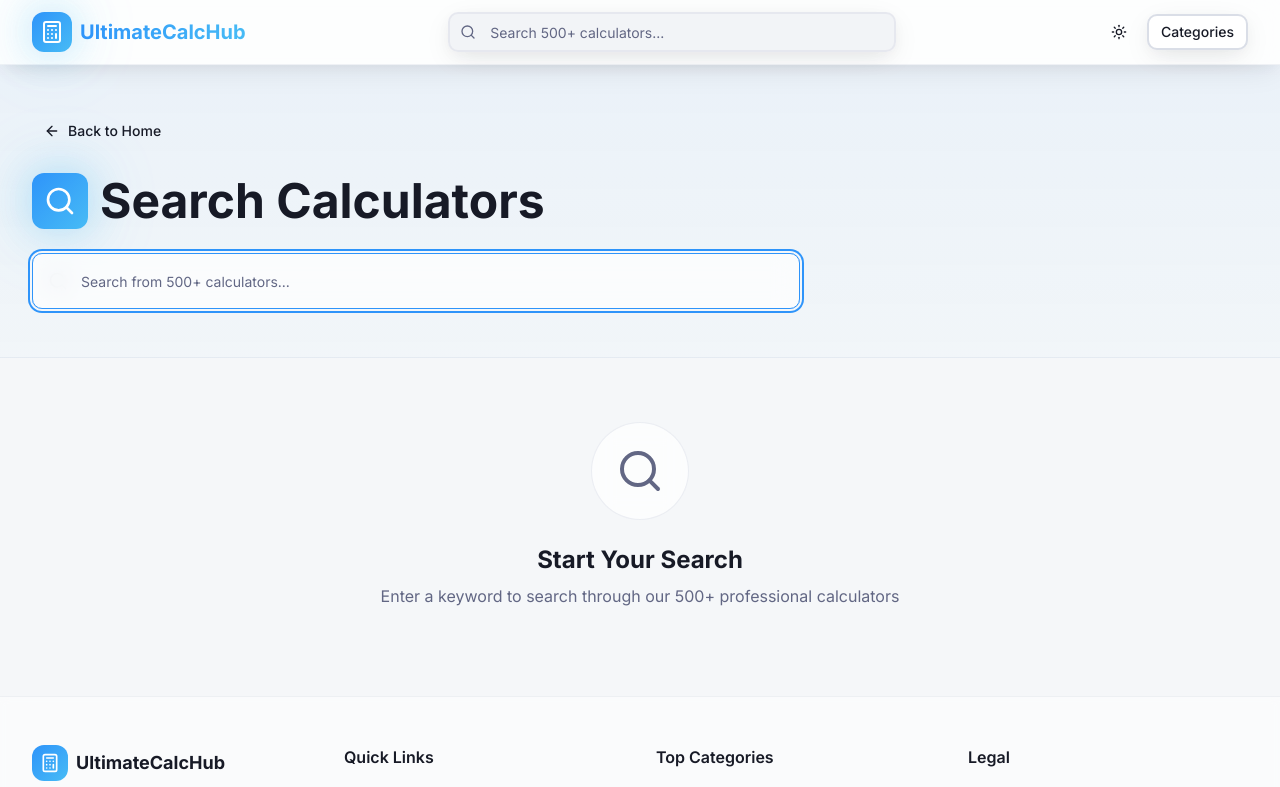
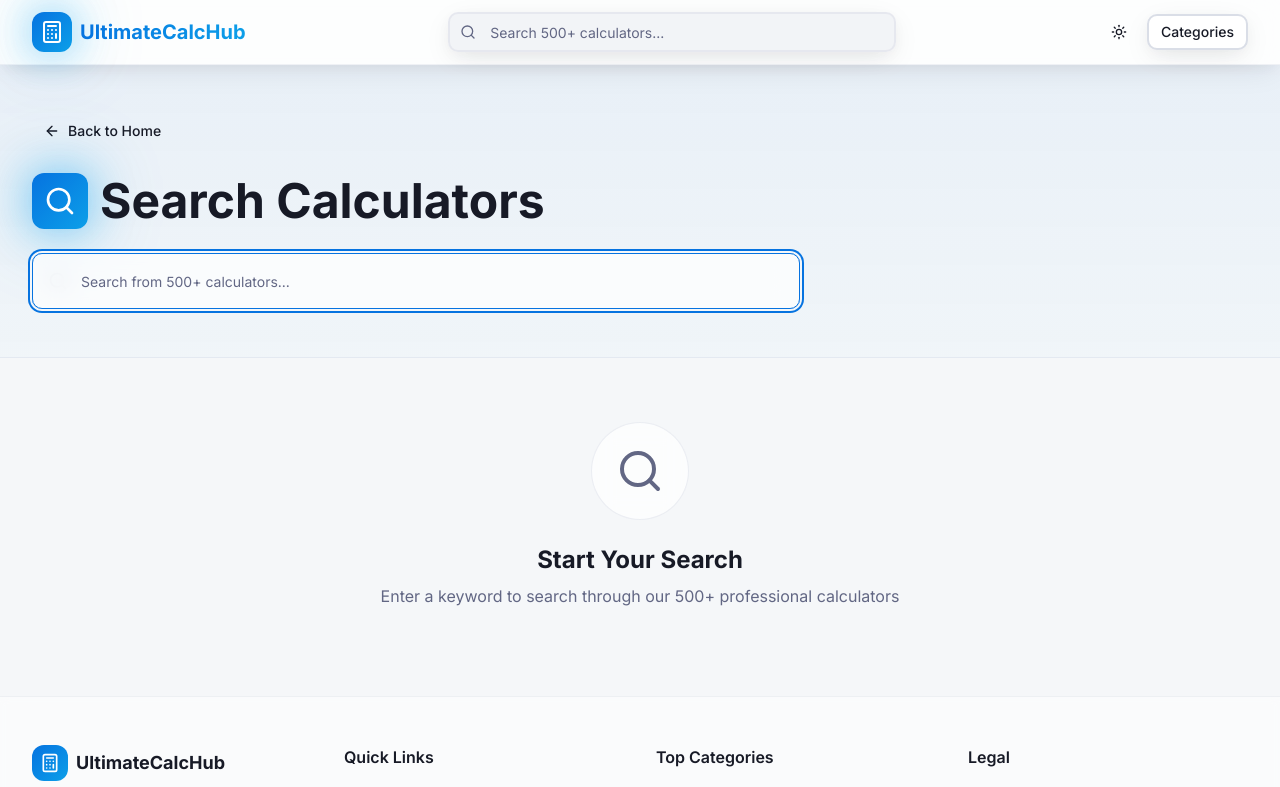
Before and after one commit to taslim6004/grand-calculus-forge, a React (Vite) app: page /search in a window 1280 px wide. Shown: the top 787 px of the page. Built offline with nearby package versions, Linux system fonts and the light colour scheme; the HTML template or start-up script is replaced by a standard one.

Commit message:
Refine blue color saturation

```diff
--- a/src/index.css
+++ b/src/index.css
@@ -17,11 +17,11 @@ All colors MUST be HSL.
     --popover: 0 0% 100%;
     --popover-foreground: 230 25% 12%;
 
-    --primary: 210 95% 58%;
+    --primary: 210 95% 45%;
     --primary-foreground: 0 0% 100%;
-    --primary-glow: 200 90% 65%;
+    --primary-glow: 200 90% 50%;
 
-    --secondary: 200 90% 62%;
+    --secondary: 200 90% 48%;
     --secondary-foreground: 0 0% 100%;
 
     --muted: 220 20% 92%;
@@ -40,15 +40,15 @@ All colors MUST be HSL.
     --radius: 0.75rem;
 
     /* Premium gradients */
-    --gradient-primary: linear-gradient(135deg, hsl(210 95% 58%), hsl(200 90% 62%));
-    --gradient-hero: linear-gradient(180deg, hsl(210 95% 58% / 0.05), hsl(200 90% 62% / 0.02));
-    --gradient-accent: linear-gradient(135deg, hsl(210 95% 60%), hsl(200 85% 60%));
+    --gradient-primary: linear-gradient(135deg, hsl(210 95% 45%), hsl(200 90% 48%));
+    --gradient-hero: linear-gradient(180deg, hsl(210 95% 45% / 0.05), hsl(200 90% 48% / 0.02));
+    --gradient-accent: linear-gradient(135deg, hsl(210 95% 47%), hsl(200 85% 47%));
 
     /* Premium shadows with 3D depth */
-    --shadow-premium: 0 20px 60px -15px hsl(210 95% 58% / 0.3), 0 10px 20px -10px hsl(210 95% 58% / 0.2);
-    --shadow-glow: 0 0 40px hsl(200 90% 65% / 0.4), 0 0 80px hsl(200 90% 65% / 0.2);
+    --shadow-premium: 0 20px 60px -15px hsl(210 95% 45% / 0.4), 0 10px 20px -10px hsl(210 95% 45% / 0.3);
+    --shadow-glow: 0 0 40px hsl(200 90% 50% / 0.5), 0 0 80px hsl(200 90% 50% / 0.3);
     --shadow-card: 0 8px 30px -5px hsl(230 25% 12% / 0.1), 0 4px 15px -3px hsl(230 25% 12% / 0.05);
-    --shadow-3d: 0 10px 40px -10px hsl(210 95% 58% / 0.4), 0 0 0 1px hsl(var(--border)), inset 0 1px 0 hsl(var(--background) / 0.1);
+    --shadow-3d: 0 10px 40px -10px hsl(210 95% 45% / 0.5), 0 0 0 1px hsl(var(--border)), inset 0 1px 0 hsl(var(--background) / 0.1);
 
     /* Transitions */
     --transition-smooth: all 0.3s cubic-bezier(0.4, 0, 0.2, 1);
@@ -64,11 +64,11 @@ All colors MUST be HSL.
     --popover: 230 25% 12%;
     --popover-foreground: 220 20% 95%;
 
-    --primary: 210 95% 65%;
+    --primary: 210 95% 55%;
     --primary-foreground: 230 30% 8%;
-    --primary-glow: 200 90% 70%;
+    --primary-glow: 200 90% 60%;
 
-    --secondary: 200 90% 65%;
+    --secondary: 200 90% 58%;
     --secondary-foreground: 230 30% 8%;
 
     --muted: 230 20% 18%;
@@ -85,15 +85,15 @@ All colors MUST be HSL.
     --ring: 245 65% 68%;
 
     /* Dark mode gradients */
-    --gradient-primary: linear-gradient(135deg, hsl(210 95% 65%), hsl(200 90% 65%));
-    --gradient-hero: linear-gradient(180deg, hsl(210 95% 65% / 0.08), hsl(200 90% 65% / 0.03));
-    --gradient-accent: linear-gradient(135deg, hsl(210 95% 65%), hsl(200 85% 65%));
+    --gradient-primary: linear-gradient(135deg, hsl(210 95% 55%), hsl(200 90% 58%));
+    --gradient-hero: linear-gradient(180deg, hsl(210 95% 55% / 0.08), hsl(200 90% 58% / 0.03));
+    --gradient-accent: linear-gradient(135deg, hsl(210 95% 57%), hsl(200 85% 57%));
 
     /* Dark shadows with 3D depth */
-    --shadow-premium: 0 20px 60px -15px hsl(210 95% 65% / 0.5), 0 10px 20px -10px hsl(210 95% 65% / 0.3);
-    --shadow-glow: 0 0 50px hsl(200 90% 70% / 0.6), 0 0 100px hsl(200 90% 70% / 0.3);
+    --shadow-premium: 0 20px 60px -15px hsl(210 95% 55% / 0.6), 0 10px 20px -10px hsl(210 95% 55% / 0.4);
+    --shadow-glow: 0 0 50px hsl(200 90% 60% / 0.7), 0 0 100px hsl(200 90% 60% / 0.4);
     --shadow-card: 0 8px 30px -5px hsl(0 0% 0% / 0.3), 0 4px 15px -3px hsl(0 0% 0% / 0.2);
-    --shadow-3d: 0 10px 40px -10px hsl(210 95% 65% / 0.6), 0 0 0 1px hsl(var(--border)), inset 0 1px 0 hsl(var(--background) / 0.1);
+    --shadow-3d: 0 10px 40px -10px hsl(210 95% 55% / 0.7), 0 0 0 1px hsl(var(--border)), inset 0 1px 0 hsl(var(--background) / 0.1);
   }
 }
 
```
